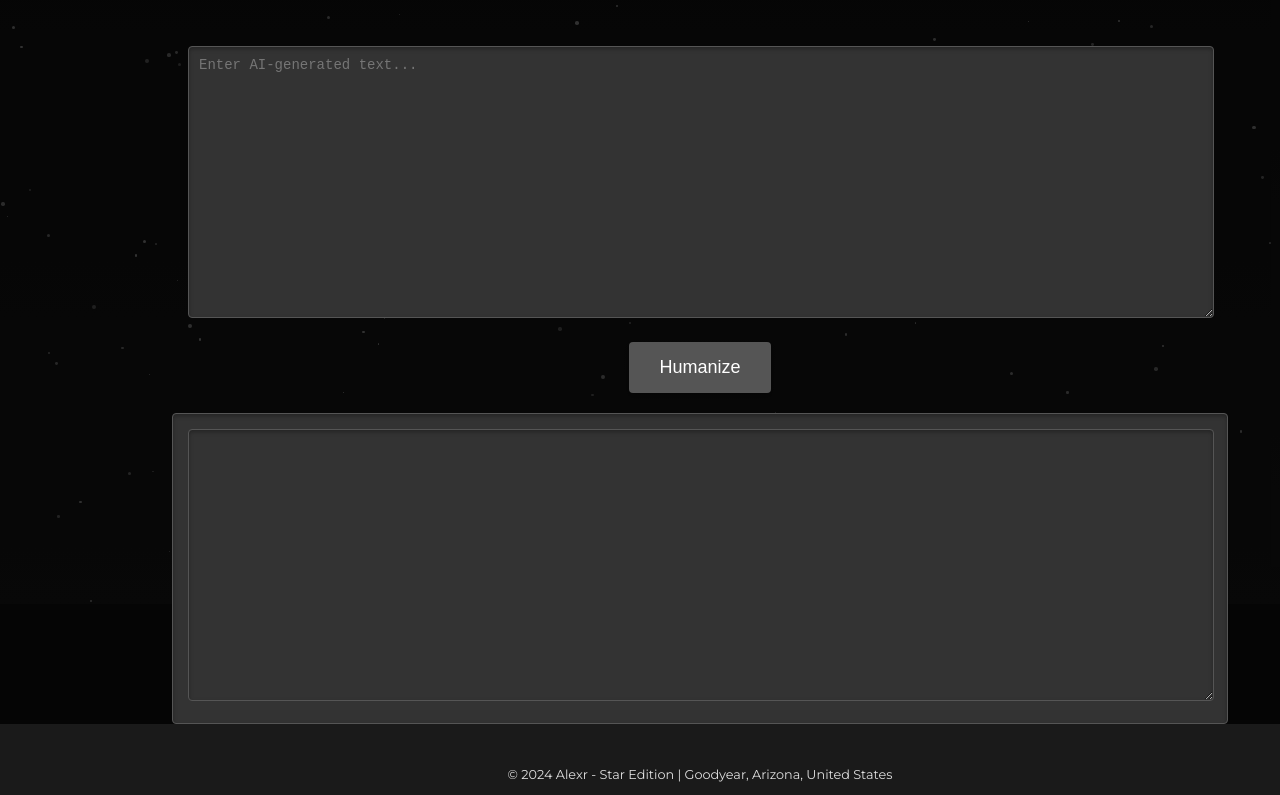
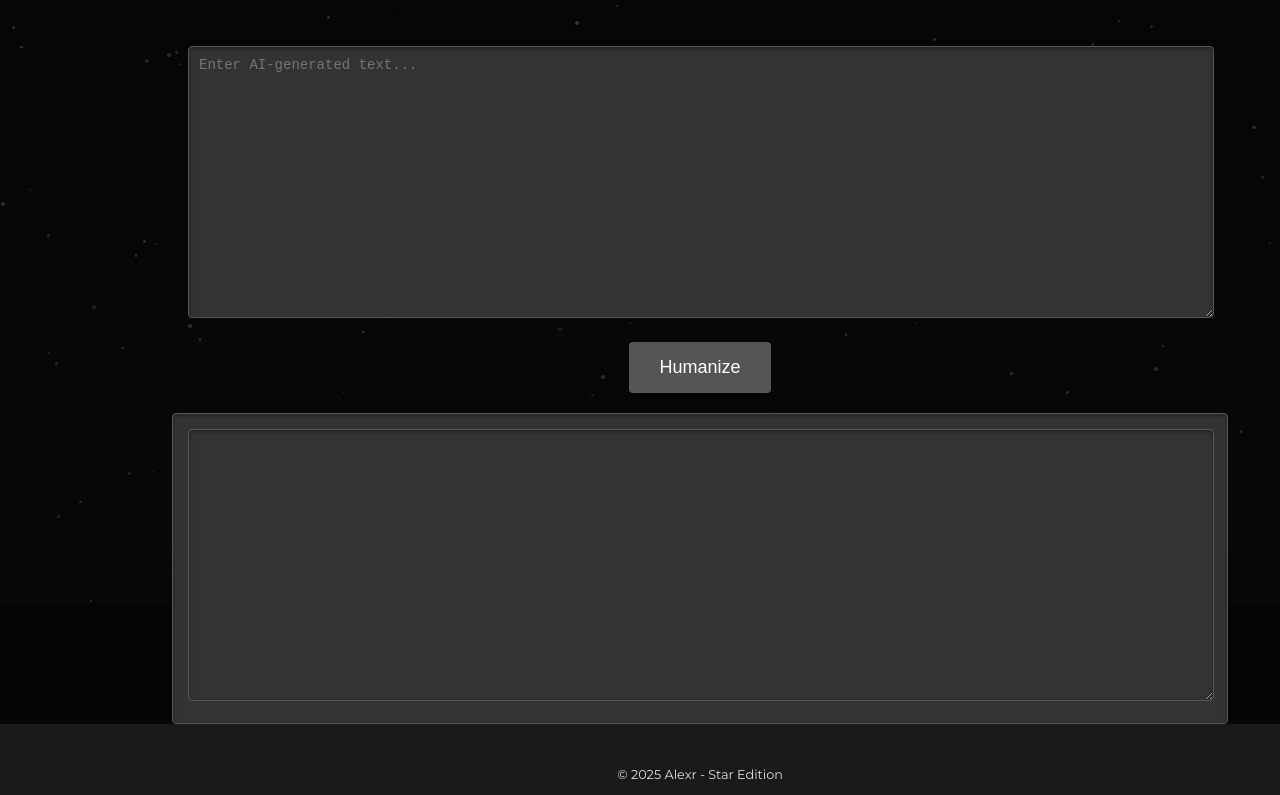
Before and after one commit to AlexRNetworks/alexr-humanizer, a website: page index.html in a window 1280 px wide. Shown: the part 196-991 px from the top of the page. Drawn offline with Linux system fonts and the light colour scheme.

Commit message:
Update index.html

```diff
--- a/index.html
+++ b/index.html
@@ -33,7 +33,7 @@
             </div>
         </main>
         <footer>
-            <p class="quantum-text">&copy; 2024 Alexr - Star Edition | Goodyear, Arizona, United States</p>
+            <p class="quantum-text">&copy; 2025 Alexr - Star Edition</p>
         </footer>
     </div>
     <script src="script.js"></script>
```
